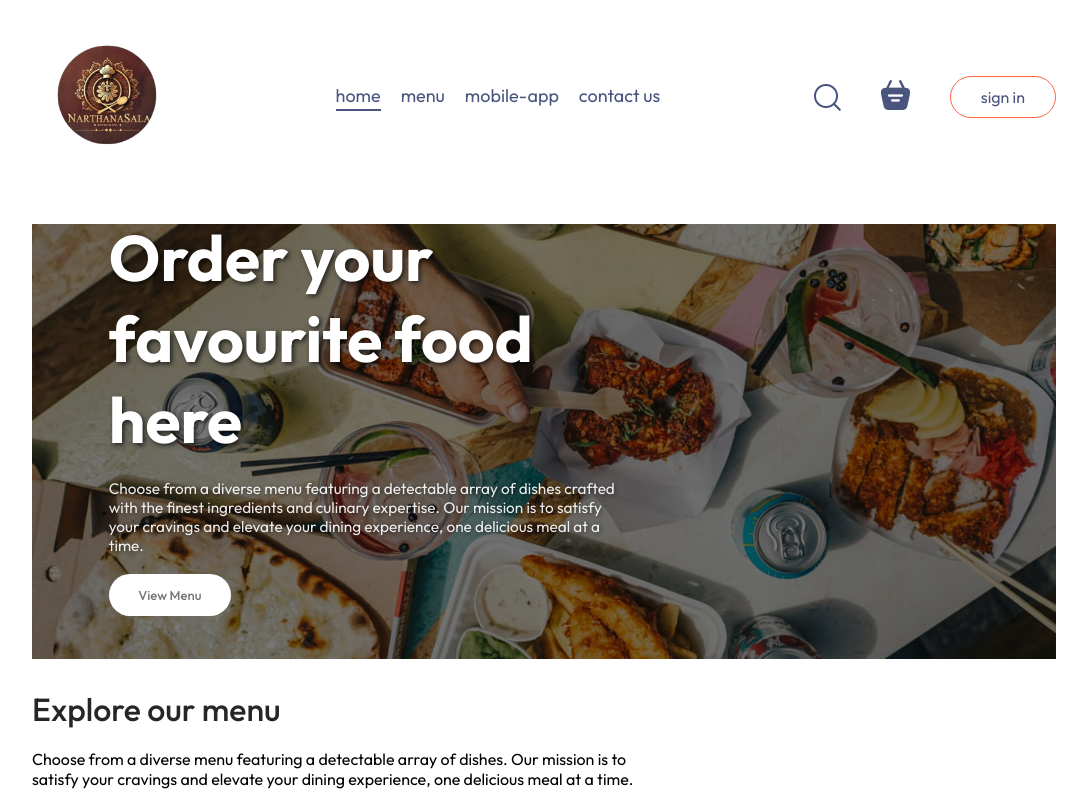
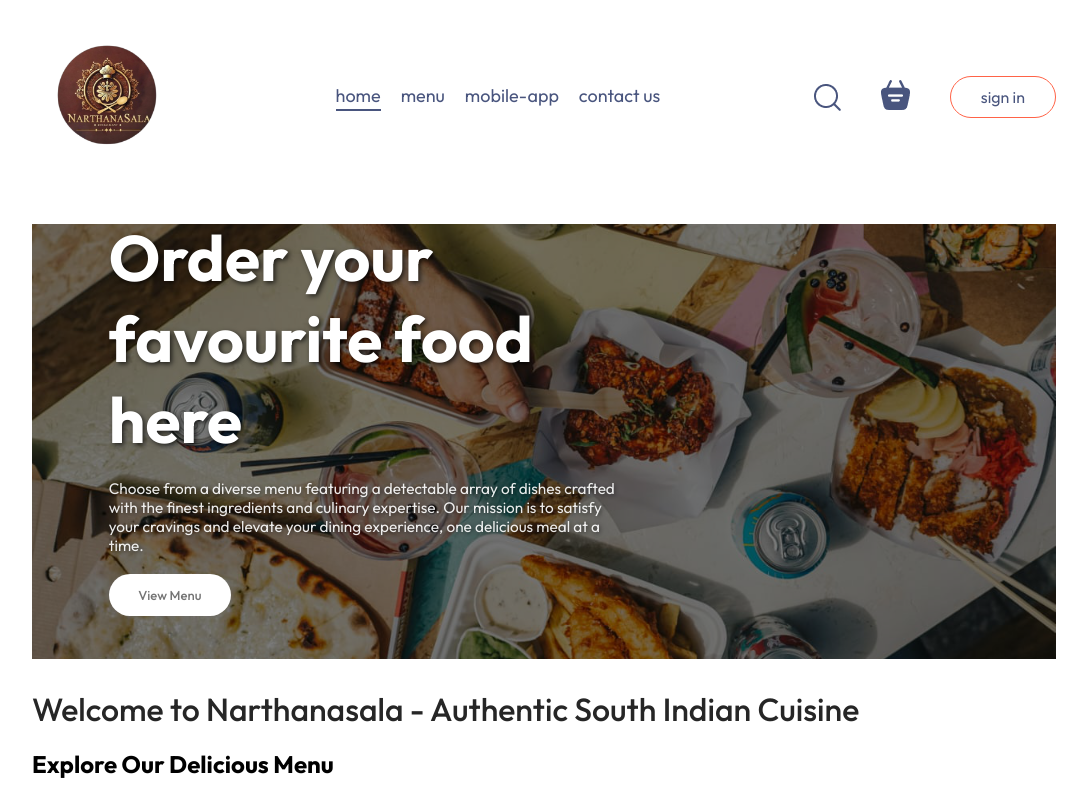
Before and after one commit to nanidheeraj/Narthanasala, a React (Vite) app in the folder frontend/: page / in a window 1280 px wide. Shown: the top 800 px of the page, without its empty margins (96-1183 px from the left). Built offline with nearby package versions, Linux system fonts and the light colour scheme; no server answers.

Commit message:
Update ExploreMenu.jsx

```diff
--- a/frontend/src/components/ExploreMenu/ExploreMenu.jsx
+++ b/frontend/src/components/ExploreMenu/ExploreMenu.jsx
@@ -5,7 +5,9 @@ import { menu_list } from "../../assets/frontend_assets/assets";
 const ExploreMenu = ({category,setCategory}) => {
   return (
     <div className="explore-menu" id="explore-menu">
-      <h1>Explore our menu</h1>
+      <h1>Welcome to Narthanasala - Authentic South Indian Cuisine</h1>
+      <h2>Explore Our Delicious Menu</h2>
+
       <p className="explore-menu-text">
         Choose from a diverse menu featuring a detectable array of dishes. Our
         mission is to satisfy your cravings and elevate your dining experience,
```
